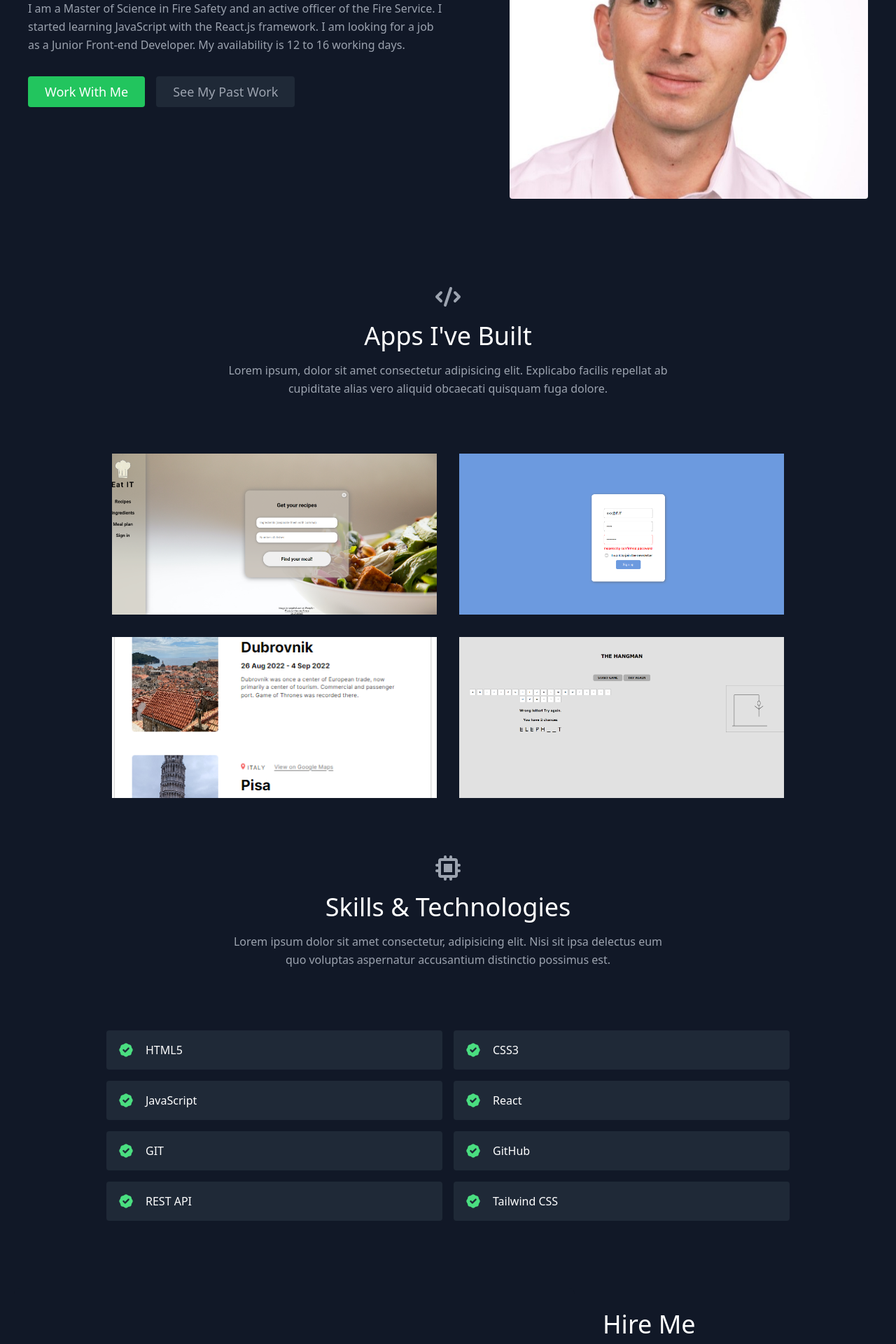
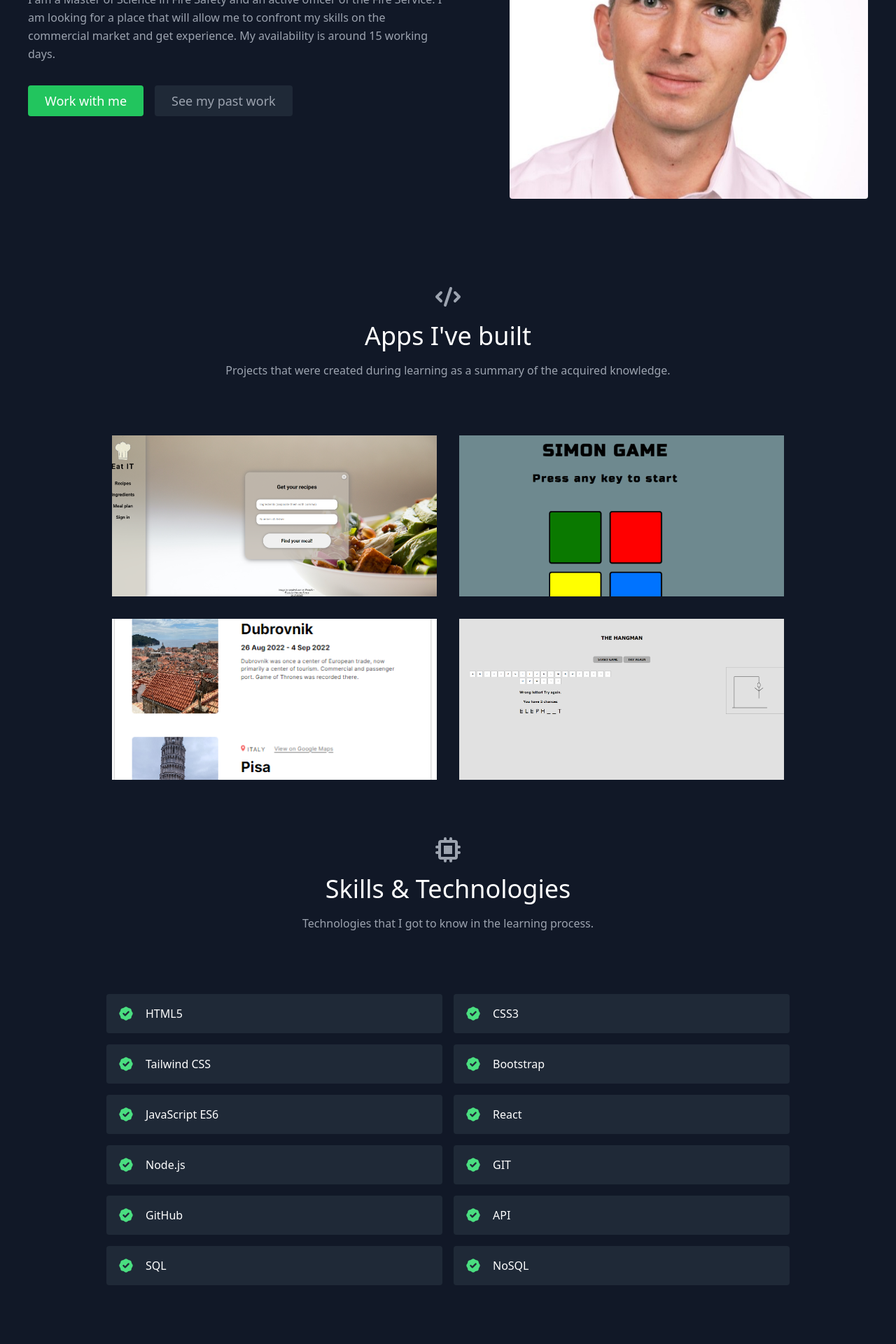
Before and after one commit to baranero/portfolio-website, a React (Create React App) app: page / in a window 1280 px wide. Shown: the part 380-2300 px from the top of the page at 70% size. Built offline with nearby package versions, Linux system fonts and the light colour scheme; grey boxes are pictures that could not be loaded.

Commit message:
Changes in text

```diff
--- a/src/components/About.js
+++ b/src/components/About.js
@@ -7,21 +7,21 @@ export default function About() {
         <div className="lg:flex-grow md:w-1/2 lg:pr-24 md:pr-16 flex flex-col md:items-start md:text-left mb-16 md:mb-0 items-center text-center">
           <h1 className="title-font sm:text-4xl text-3xl mb-4 font-medium text-white">
             Hi, I'm Jakub.
-            <br className="hidden lg:inline-block" /> I love to build amazing apps.
+            <br className="hidden lg:inline-block" /> I am a beginner programmer.
           </h1>
           <p className="mb-8 leading-relaxed">
-          I am a Master of Science in Fire Safety and an active officer of the Fire Service. I started learning JavaScript with the React.js framework. I am looking for a job as a Junior Front-end Developer. My availability is 12 to 16 working days.
+          I am a Master of Science in Fire Safety and an active officer of the Fire Service. I am looking for a place that will allow me to confront my skills on the commercial market and get experience. My availability is around 15 working days.
           </p>
           <div className="flex justify-center">
             <a
               href="#contact"
               className="inline-flex text-white bg-green-500 border-0 py-2 px-6 focus:outline-none hover:bg-green-600 rounded text-lg">
-              Work With Me
+              Work with me
             </a>
             <a
               href="#projects"
               className="ml-4 inline-flex text-gray-400 bg-gray-800 border-0 py-2 px-6 focus:outline-none hover:bg-gray-700 hover:text-white rounded text-lg">
-              See My Past Work
+              See my past work
             </a>
           </div>
         </div>
--- a/src/components/Contact.js
+++ b/src/components/Contact.js
@@ -31,9 +31,6 @@ export default function Contact() {
             height="100%"
             title="map"
             className="absolute inset-0"
-            frameBorder={0}
-            marginHeight={0}
-            marginWidth={0}
             style={{ filter: "opacity(0.7)" }}
             src="https://www.google.com/maps/embed?pb=!1m18!1m12!1m3!1d2469.1182544002927!2d18.112176315904595!3d51.76744529947695!2m3!1f0!2f0!3f0!3m2!1i1024!2i768!4f13.1!3m3!1m2!1s0x0%3A0x1b7198a88f88bf0f!2zNTHCsDQ2JzAyLjgiTiAxOMKwMDYnNTEuNyJF!5e0!3m2!1spl!2spl!4v1667409652468!5m2!1spl!2spl"
           />
@@ -67,11 +64,10 @@ export default function Contact() {
           onSubmit={handleSubmit}
           className="lg:w-1/3 md:w-1/2 flex flex-col md:ml-auto w-full md:py-8 mt-8 md:mt-0">
           <h2 className="text-white sm:text-4xl text-3xl mb-1 font-medium title-font">
-            Hire Me
+            Contact Me
           </h2>
           <p className="leading-relaxed mb-5">
-            Lorem ipsum dolor sit amet consectetur, adipisicing elit. Illum
-            suscipit officia aspernatur veritatis. Asperiores, aliquid?
+            If you are interested in cooperation, write to me or call me.
           </p>
           <div className="relative mb-4">
             <label htmlFor="name" className="leading-7 text-sm text-gray-400">
--- a/src/components/Navbar.js
+++ b/src/components/Navbar.js
@@ -22,7 +22,7 @@ export default function Navbar() {
         <a
           href="#contact"
           className="inline-flex items-center bg-gray-800 border-0 py-1 px-3 focus:outline-none hover:bg-gray-700 rounded text-base mt-4 md:mt-0">
-          Hire Me
+          Contact Me
           <ArrowRightIcon className="w-4 h-4 ml-1" />
         </a>
       </div>
--- a/src/components/Projects.js
+++ b/src/components/Projects.js
@@ -9,12 +9,10 @@ export default function Projects() {
         <div className="flex flex-col w-full mb-20">
           <CodeIcon className="mx-auto inline-block w-10 mb-4" />
           <h1 className="sm:text-4xl text-3xl font-medium title-font mb-4 text-white">
-            Apps I've Built
+            Apps I've built
           </h1>
           <p className="lg:w-2/3 mx-auto leading-relaxed text-base">
-            Lorem ipsum, dolor sit amet consectetur adipisicing elit. Explicabo
-            facilis repellat ab cupiditate alias vero aliquid obcaecati quisquam
-            fuga dolore.
+          Projects that were created during learning as a summary of the acquired knowledge.
           </p>
         </div>
         <div className="flex flex-wrap -m-4">
--- a/src/components/Skills.js
+++ b/src/components/Skills.js
@@ -12,9 +12,7 @@ export default function Skills() {
             Skills &amp; Technologies
           </h1>
           <p className="text-base leading-relaxed xl:w-2/4 lg:w-3/4 mx-auto">
-            Lorem ipsum dolor sit amet consectetur, adipisicing elit. Nisi sit
-            ipsa delectus eum quo voluptas aspernatur accusantium distinctio
-            possimus est.
+          Technologies that I got to know in the learning process.
           </p>
         </div>
         <div className="flex flex-wrap lg:w-4/5 sm:mx-auto sm:mb-2 -mx-2">
--- a/src/components/data.js
+++ b/src/components/data.js
@@ -1,19 +1,19 @@
 export const projects = [
   {
-    title: "Simon Game",
-    subtitle: "JavaScript",
+    title: "Eat IT",
+    subtitle: "React with API",
     description:
       "Lorem ipsum dolor sit amet consectetur adipisicing elit. Praesentium dolore rerum laborum iure enim sint nemo omnis voluptate exercitationem eius?",
     image: "./culinary-recipes.png",
-    link: "https://baranero.github.io/simon-game/",
+    link: "https://baranero.github.io/culinary-recipes/",
   },
   {
-    title: "Sign up form",
-    subtitle: "React Hooks",
+    title: "Simon Game",
+    subtitle: "Javascript",
     description:
       "Lorem ipsum dolor sit amet consectetur adipisicing elit. Praesentium dolore rerum laborum iure enim sint nemo omnis voluptate exercitationem eius?",
-    image: "./signup-form.png",
-    link: "https://baranero.github.io/signup-form/",
+    image: "./simon-game.png",
+    link: "https://baranero.github.io/simon-game/",
   },
   {
     title: "My travel journal",
@@ -34,4 +34,4 @@ export const projects = [
 ];
 
 
-export const skills = ['HTML5', 'CSS3', 'JavaScript', 'React', 'GIT', 'GitHub', 'REST API', 'Tailwind CSS']
+export const skills = ['HTML5', 'CSS3', 'Tailwind CSS', 'Bootstrap', 'JavaScript ES6', 'React', 'Node.js', 'GIT', 'GitHub', 'API', 'SQL', 'NoSQL']
```
Also changed, not shown: public/simon-game.PNG (added).
